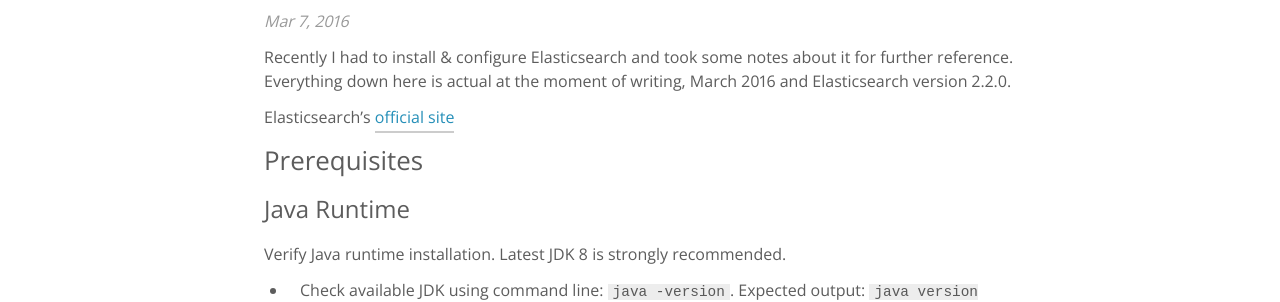
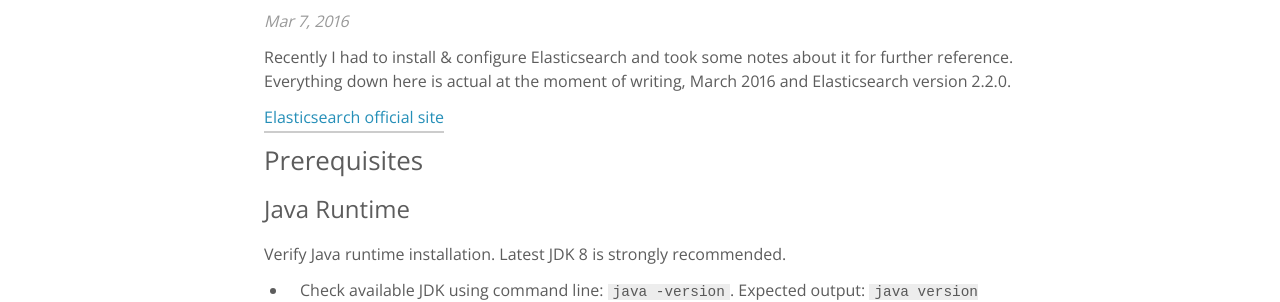
Before and after one commit to vcaraulean/vcaraulean.github.io, a Jekyll site: the page built from _posts/2016-03-07-install-and-configure-elasticsearch-in-windows.md, in a window 1280 px wide and 900 px high. Shown: the part 166-468 px from the top of the window. Built offline with Jekyll 4.4.1, drawn with Linux system fonts in a browser that asks for light colours; comment, search, counter and statistics services are not loaded.

```diff
--- a/_posts/2016-03-07-install-and-configure-elasticsearch-in-windows.md
+++ b/_posts/2016-03-07-install-and-configure-elasticsearch-in-windows.md
@@ -8,7 +8,7 @@ categories: elasticsearch
 
 *Recently I had to install & configure Elasticsearch and took some notes about it for further reference. Everything down here is actual at the moment of writing, March 2016 and Elasticsearch version 2.2.0.*
 
-Elasticsearch's [official site](https://www.elastic.co/)
+[Elasticsearch official site](https://www.elastic.co/)
 
 ## Prerequisites
 
```
